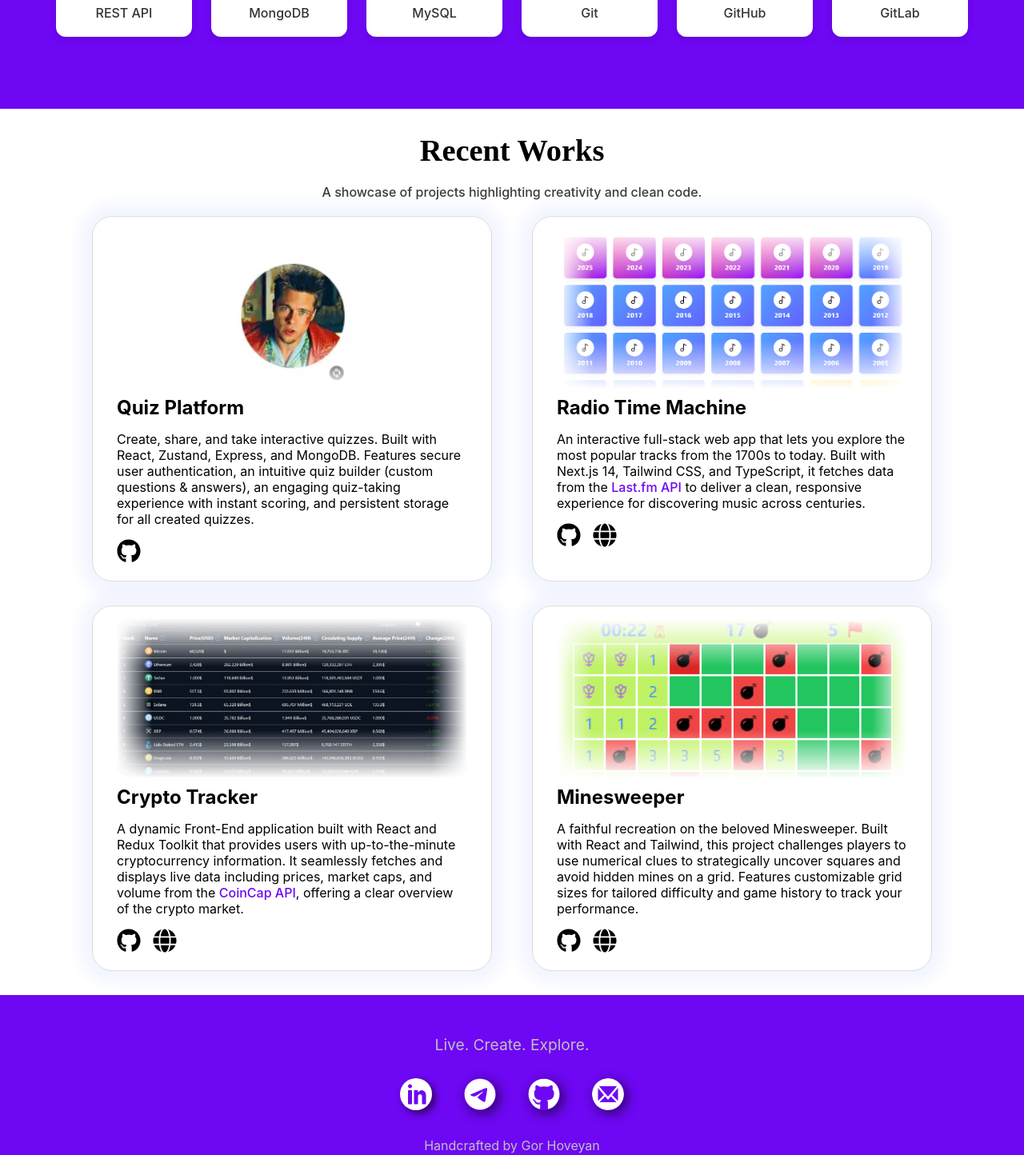
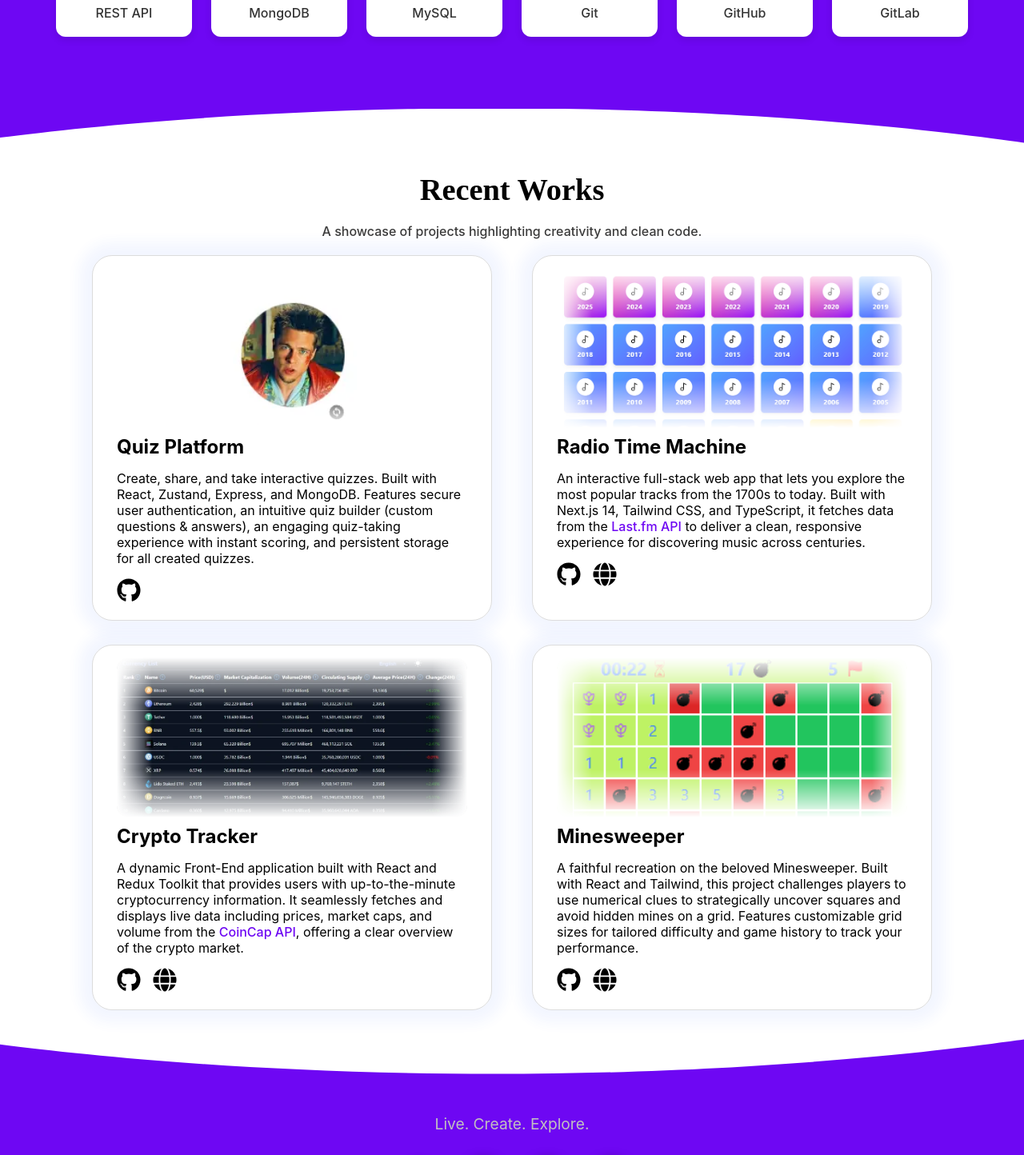
Before and after one commit to Gor-Hoveyan/Gor-Hoveyan.github.io, a React (Create React App) app: page / in a window 1280 px wide. Shown: the part 1560-3004 px from the top of the page at 80% size. Built offline with nearby package versions, Linux system fonts and the light colour scheme; a web font is replaced by a local one.

Commit message:
Add curve svg's at the top and bottom of the works section

```diff
--- a/src/components/contact/Contact.jsx
+++ b/src/components/contact/Contact.jsx
@@ -4,9 +4,18 @@ import { ImLinkedin } from "react-icons/im";
 import { FaTelegram, FaGithub } from "react-icons/fa6";
 import { ImMail4 } from "react-icons/im";
 
-const Contact = forwardRef((props, ref) =>  {
+const Contact = forwardRef((props, ref) => {
   const date = new Date();
   return (
+    <>
+      <svg
+        className={styles.svgCurve}
+        viewBox="0 0 1440 56"
+        xmlns="http://www.w3.org/2000/svg"
+        fill="#6e07f3"
+      >
+        <path d="M-100 0C-100 0 218.416 55.835 693.5 55.835C1168.58 55.835 1487 0 1487 0V79H-100V0Z"></path>
+      </svg>
       <footer className={styles.main} ref={ref}>
         <p className={styles.content}>Live. Create. Explore.</p>
         <section className={styles.contacts}>
@@ -90,7 +99,8 @@ const Contact = forwardRef((props, ref) =>  {
           </p>
         </div>
       </footer>
+    </>
   );
-})
+});
 
 export default Contact;
--- a/src/components/contact/Contact.module.scss
+++ b/src/components/contact/Contact.module.scss
@@ -1,7 +1,6 @@
 .main {
   background-color: #6e07f3;
   padding: 50px 5% 30px 5%;
-  margin: 0;
   color: white;
   text-align: center;
   .link {
@@ -17,9 +16,16 @@
   .contacts {
     padding: 30px 0;
   }
-  .link, svg, path {
+  .link,
+  svg,
+  path {
     cursor: url("../../assets/images/pointer.svg"), auto;
   }
+}
+
+.svgCurve {
+  display: block;
+  margin: 0;
 }
 
 @media (max-width: 350px) {
--- a/src/components/skills/Skills.jsx
+++ b/src/components/skills/Skills.jsx
@@ -1,5 +1,5 @@
-import React, { forwardRef } from 'react'
-import styles from './Skills.module.scss';
+import React, { forwardRef } from "react";
+import styles from "./Skills.module.scss";
 import {
   FaHtml5,
   FaCss3Alt,
@@ -24,40 +24,50 @@ import {
 import { TbApi } from "react-icons/tb";
 
 const skills = [
-  { icon: <FaHtml5 size={30}/>, name: "HTML" },
-  { icon: <FaCss3Alt  size={30}/>, name: "CSS" },
-  { icon: <FaSass  size={30}/>, name: "SASS/SCSS" },
-  { icon: <SiTailwindcss  size={30}/>, name: "Tailwind" },
-  { icon: <SiJavascript  size={30}/>, name: "JavaScript" },
-  { icon: <SiTypescript  size={30}/>, name: "TypeScript" },
-  { icon: <FaReact  size={30}/>, name: "React" },
-  { icon: <SiRedux  size={30}/>, name: "Redux"},
-  { icon: <SiNextdotjs  size={30}/>, name: "Next.js" },
-  { icon: <FaNpm  size={30}/>, name: "npm" },
-  { icon: <FaNodeJs  size={30}/>, name: "Node.js" },
-  { icon: <SiExpress size={30}/>, name: "Express" },
+  { icon: <FaHtml5 size={30} />, name: "HTML" },
+  { icon: <FaCss3Alt size={30} />, name: "CSS" },
+  { icon: <FaSass size={30} />, name: "SASS/SCSS" },
+  { icon: <SiTailwindcss size={30} />, name: "Tailwind" },
+  { icon: <SiJavascript size={30} />, name: "JavaScript" },
+  { icon: <SiTypescript size={30} />, name: "TypeScript" },
+  { icon: <FaReact size={30} />, name: "React" },
+  { icon: <SiRedux size={30} />, name: "Redux" },
+  { icon: <SiNextdotjs size={30} />, name: "Next.js" },
+  { icon: <FaNpm size={30} />, name: "npm" },
+  { icon: <FaNodeJs size={30} />, name: "Node.js" },
+  { icon: <SiExpress size={30} />, name: "Express" },
   { icon: <TbApi size={30} />, name: "REST API" },
   { icon: <SiMongodb size={30} />, name: "MongoDB" },
-  { icon: <SiMysql size={30}/>, name: "MySQL" },
-  {icon: <FaGitAlt size={30}/>, name: "Git"},
-  {icon: <FaGithub size={30}/>, name: "GitHub"},
-  {icon: <FaGitlab size={30}/>, name: "GitLab"},
+  { icon: <SiMysql size={30} />, name: "MySQL" },
+  { icon: <FaGitAlt size={30} />, name: "Git" },
+  { icon: <FaGithub size={30} />, name: "GitHub" },
+  { icon: <FaGitlab size={30} />, name: "GitLab" },
 ];
 
-const Skills = forwardRef((props, ref) =>  {
-    return (
+const Skills = forwardRef((props, ref) => {
+  return (
+    <>
       <section className={styles.skills} ref={ref}>
         <h1 className={styles.header}>Skills</h1>
         <div className={styles.skillGrid}>
-          {skills.map(skill => (
+          {skills.map((skill) => (
             <div key={skill.name} className={styles.skillItem}>
               <div className={styles.icon}>{skill.icon}</div>
               <div className={styles.skillTitle}>{skill.name}</div>
             </div>
           ))}
-          </div>
+        </div>
       </section>
-      )
-})
+      <svg
+        className={styles.svgCurve}
+        viewBox="0 0 1440 55"
+        xmlns="http://www.w3.org/2000/svg"
+        fill="#6e07f3"
+      >
+        <path d="M-100 0C-100 0 218.416 55.835 693.5 55.835C1168.58 55.835 1487 0 1487 0V56H-100V0Z"></path>
+      </svg>
+    </>
+  );
+});
 
 export default Skills;
--- a/src/components/skills/Skills.module.scss
+++ b/src/components/skills/Skills.module.scss
@@ -11,6 +11,12 @@
     margin-bottom: 30px;
     font-family: Montserrat-Regular;
   }
+}
+
+.svgCurve {
+  display: block;
+  margin: 0;
+  transform: scaleY(-1);
 }
 
 .skillGrid {
```
Lines whose indentation alone changed are shown as unchanged.
